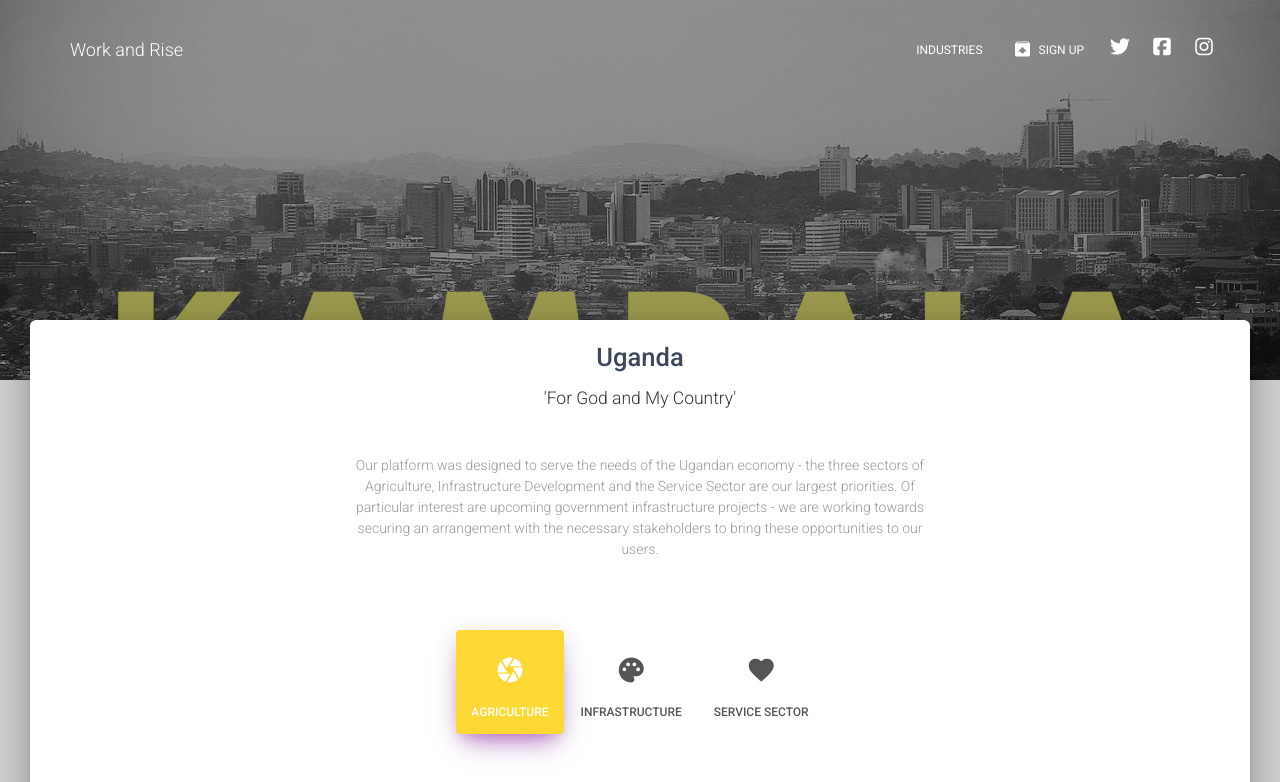
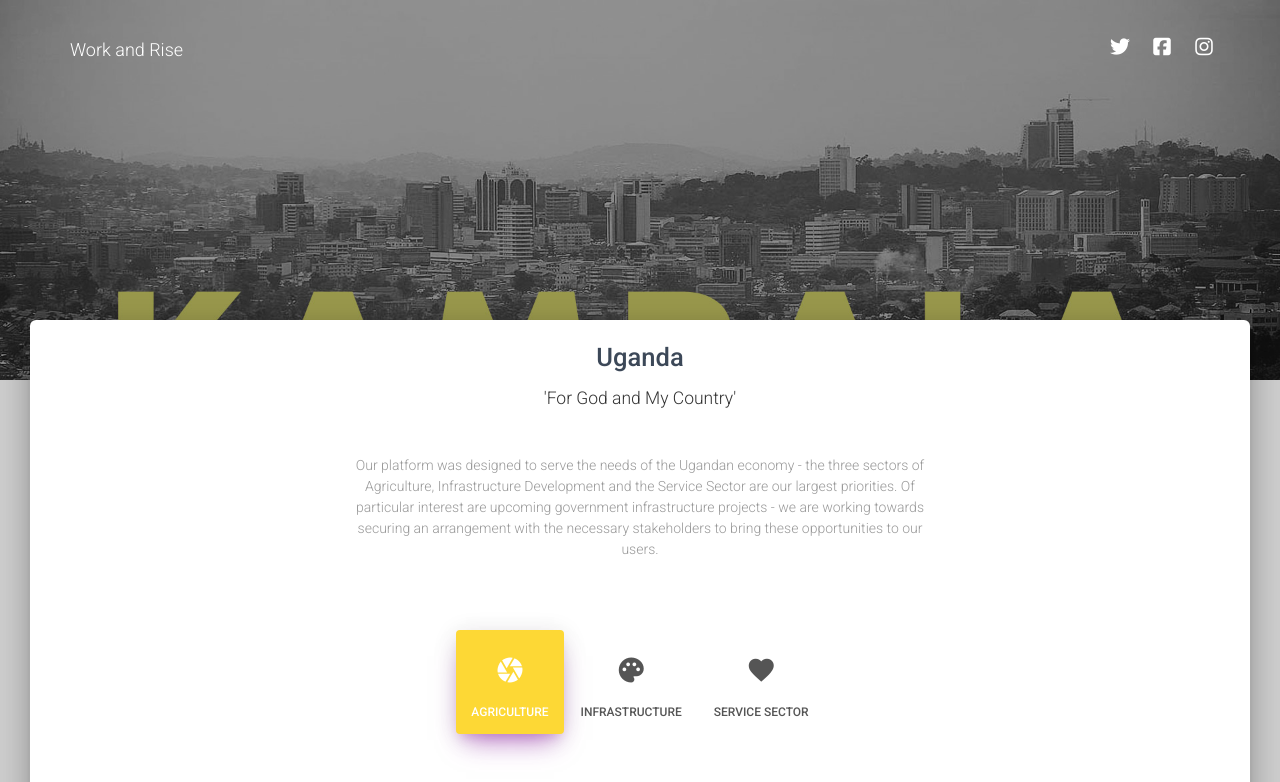
Before and after one commit to mikhael28/workandrise-public, a website: page landing-page/industry.html in a window 1280 px wide. Shown: the top 782 px of the page. Drawn offline with Linux system fonts and the light colour scheme.

Commit message:
Removed footers, formatting

```diff
--- a/landing-page/industry.html
+++ b/landing-page/industry.html
@@ -37,16 +37,16 @@
 
         	<div class="collapse navbar-collapse" id="navigation-example">
         		<ul class="nav navbar-nav navbar-right">
-					<li>
+					<!-- <li>
     					<a href="./industry.html">
     						Industries
     					</a>
-    				</li>
-    				<li>
+    				</li> -->
+    				<!-- <li>
 						<a href="./register.html" target="_blank">
 							<i class="material-icons">unarchive</i> Sign Up
 						</a>
-    				</li>
+    				</li> -->
 		            <li>
 		                <a href="https://twitter.com/WorkAndRise" target="_blank" class="btn btn-simple btn-white btn-just-icon">
 							<i class="fa fa-twitter"></i>
@@ -163,7 +163,7 @@
         <div class="container">
             <nav class="pull-left">
 				<ul>
-					<li>
+					<!-- <li>
 						<a href="http://www.workandrise.com">
 								Work and Rise
 						</a>
@@ -182,7 +182,7 @@
 						<a href="http://www.workandrise.com/tos">
 								Terms of Service
 						</a>
-					</li>
+					</li> -->
 				</ul>
             </nav>
             <div class="copyright pull-right">
```
Also changed, not shown: landing-page/about.html (+4 -4 lines), landing-page/faq.html (+4 -4 lines), landing-page/privacy.html (+4 -4 lines), landing-page/tos.html (+4 -4 lines).
